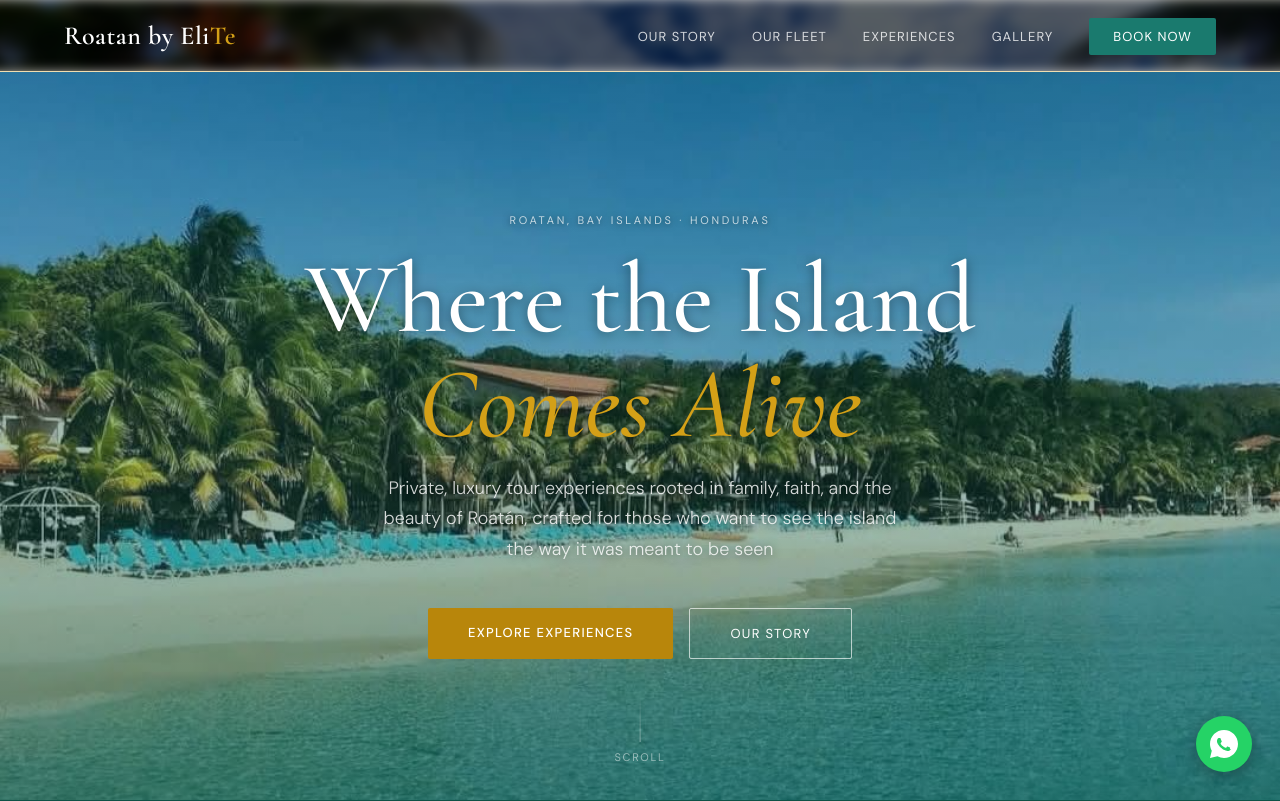
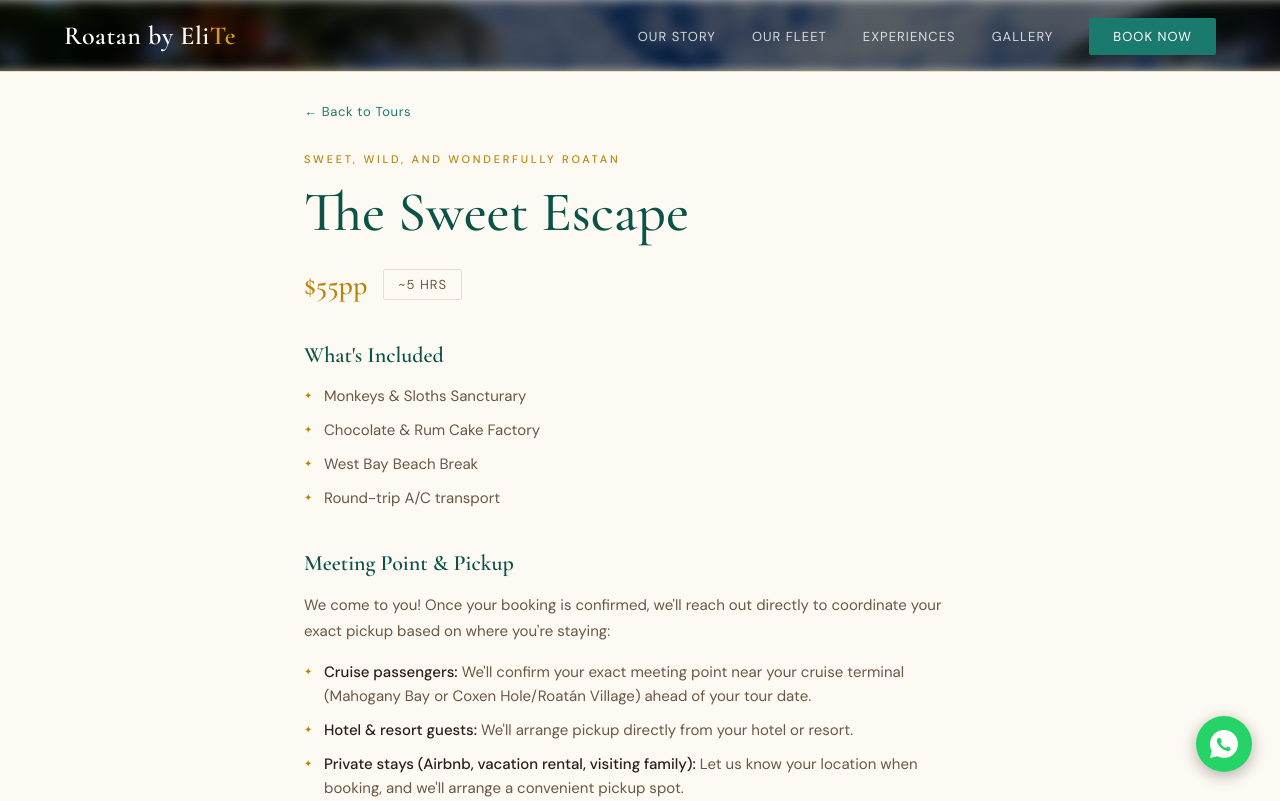
Before and after one commit to ShaniceS13/elite-tours, a React (Vite) app: page /tours/1 in a window 1280 px wide. Shown: the top 801 px of the page. Built offline with nearby package versions, Linux system fonts and the light colour scheme.

Commit message:
Add individual tour detail pages with React Router

```diff
--- a/package.json
+++ b/package.json
@@ -11,7 +11,8 @@
   },
   "dependencies": {
     "react": "^19.2.5",
-    "react-dom": "^19.2.5"
+    "react-dom": "^19.2.5",
+    "react-router-dom": "^7.18.2"
   },
   "devDependencies": {
     "@eslint/js": "^10.0.1",
--- a/src/App.jsx
+++ b/src/App.jsx
@@ -1,35 +1,24 @@
 import "./styles/global.css";
+import { BrowserRouter, Routes, Route } from "react-router-dom";
 import Navbar from "./components/Navbar";
-import Hero from "./components/Hero";
-import About from "./components/About";
-import Fleet from "./components/Fleet";
-import WhyELite from "./components/WhyElite";
-import Gallery from "./components/Gallery";
-import Experiences from "./components/Experience";
-import BookingForm from "./components/BookingForm";
 import Footer from "./components/Footer";
 import WhatsAppButton from "./components/WhatsAppButton";
-import Mission from "./components/Mission";
-import CancellationPolicy from "./components/CancellationPolicy";
+import Home from "./components/Home";
+import TourDetail from "./components/TourDetail";
 
 function App() {
   return (
-    <div>
-      <Navbar />
-      <Hero />
-      <Experiences />
-      <About />
-      <Mission />
-
-      <WhyELite />
-      <Fleet />
-      <Gallery />
-
-      <BookingForm />
-      <CancellationPolicy />
-      <Footer />
-      <WhatsAppButton />
-    </div>
+    <BrowserRouter>
+      <div>
+        <Navbar />
+        <Routes>
+          <Route path="/" element={<Home />} />
+          <Route path="tours/:id" element={<TourDetail />} />
+        </Routes>
+        <Footer />
+        <WhatsAppButton />
+      </div>
+    </BrowserRouter>
   );
 }
 
--- a/src/components/Experience.jsx
+++ b/src/components/Experience.jsx
@@ -3,6 +3,7 @@ import { packages, tiers } from "../data/packages";
 import { activities } from "../data/activities";
 import useInView from "../hooks/useInView";
 import "../styles/Experiences.css";
+import { Link } from "react-router-dom";
 
 export default function Experiences() {
   const [activeTier, setActiveTier] = useState("t1");
@@ -117,6 +118,10 @@ export default function Experiences() {
                 {expandedCards.includes(pkg.id) ? "Shows Less" : "View More"}
               </button>
 
+              <Link to={`/tours/${pkg.id}`} className="pkg-full-details-link">
+                Full Details →
+              </Link>
+
               <a href="#book" className="pkg-btn">
                 {pkg.tier === "t4" ? "Request a Quote" : "Book This Package"}
               </a>
--- /dev/null
+++ b/src/components/Home.jsx
@@ -0,0 +1,37 @@
+import Hero from "./Hero";
+import About from "./About";
+import Fleet from "./Fleet";
+import WhyELite from "./WhyElite";
+import Gallery from "./Gallery";
+import Experiences from "./Experience";
+import BookingForm from "./BookingForm";
+import Mission from "./Mission";
+import CancellationPolicy from "./CancellationPolicy";
+import { useEffect } from "react";
+import { useLocation } from "react-router-dom";
+
+export default function Home() {
+  const location = useLocation();
+
+  useEffect(() => {
+    if (location.hash) {
+      const element = document.querySelector(location.hash);
+      if (element) {
+        element.scrollIntoView({ behavior: "smooth" });
+      }
+    }
+  }, [location]);
+  return (
+    <>
+      <Hero />
+      <Experiences />
+      <About />
+      <Mission />
+      <WhyELite />
+      <Fleet />
+      <Gallery />
+      <BookingForm />
+      <CancellationPolicy />
+    </>
+  );
+}
--- /dev/null
+++ b/src/components/TourDetail.jsx
@@ -0,0 +1,84 @@
+import { useParams, Link } from "react-router-dom";
+import { packages } from "../data/packages";
+import "../styles/TourDetail.css";
+
+export default function TourDetail() {
+  const { id } = useParams();
+  const pkg = packages.find((p) => p.id === Number(id));
+
+  if (!pkg) {
+    return (
+      <section className="tour-detail">
+        <p>Tour not found.</p>
+        <Link to="/">Back to Home</Link>
+      </section>
+    );
+  }
+
+  return (
+    <section className="tour-detail">
+      <Link to="/#tours" className="back-link">
+        ← Back to Tours
+      </Link>
+
+      <div className="tour-detail-header">
+        <span className="section-tag">{pkg.tagline}</span>
+        <h1 className="section-title">{pkg.name}</h1>
+        <div className="tour-detail-meta">
+          <span className="tour-detail-price">
+            {pkg.price > 0 ? `$${pkg.price}pp` : "Quoted"}
+          </span>
+          <span className="tour-detail-duration">{pkg.duration}</span>
+        </div>
+      </div>
+
+      <div className="tour-detail-body">
+        <p className="tour-full-description">{pkg.fullDescription}</p>
+
+        <div className="tour-includes-block">
+          <h3>What's Included</h3>
+          <ul>
+            {pkg.includes.map((item, i) => (
+              <li key={i}>{item}</li>
+            ))}
+          </ul>
+        </div>
+
+        <div className="tour-meeting-block">
+          <h3>Meeting Point & Pickup</h3>
+          <p>
+            We come to you! Once your booking is confirmed, we'll reach out
+            directly to coordinate your exact pickup based on where you're
+            staying:
+          </p>
+          <ul>
+            <li>
+              <strong>Cruise passengers:</strong> We'll confirm your exact
+              meeting point near your cruise terminal (Mahogany Bay or Coxen
+              Hole/Roatán Village) ahead of your tour date.
+            </li>
+            <li>
+              <strong>Hotel & resort guests:</strong> We'll arrange pickup
+              directly from your hotel or resort.
+            </li>
+            <li>
+              <strong>
+                Private stays (Airbnb, vacation rental, visiting family):
+              </strong>{" "}
+              Let us know your location when booking, and we'll arrange a
+              convenient pickup spot.
+            </li>
+          </ul>
+          <p>
+            You'll receive your exact meeting details directly from us after
+            booking — no guesswork required.
+          </p>
+        </div>
+
+        <Link to="/#book" className="pkg-btn tour-detail-book-btn">
+          Book This Tour
+        </Link>
+      </div>
+    </section>
+  );
+}
--- a/src/data/packages.js
+++ b/src/data/packages.js
@@ -56,6 +56,8 @@ export const packages = [
       "West Bay Beach Break",
       "Round-trip A/C transport",
     ],
+    fullDescription:
+      "Your day starts with pickup and a scenic drive toward the heart of the island. First stop: our zip line course, where you'll soar through the jungle canopy on a series of ziplines with sweeping views of Roatán's coastline below — no experience necessary, we walk you through every step. From there, we head to the Monkey & Sloth Sanctuary, where you'll get up close with some of the island's most beloved residents. Hold a sloth, watch the monkeys play, and learn a little about the wildlife that calls Roatán home. We'll wrap up the day at West Bay Beach, one of the most beautiful stretches of sand on the island, with time to relax, swim, and soak in the Caribbean before we bring you back. You'll travel in our air-conditioned vehicle throughout the day, with stops timed to give you real time at each place — not rushed, not a checkbox tour.",
   },
 
   {
--- a/src/styles/Experiences.css
+++ b/src/styles/Experiences.css
@@ -424,6 +424,21 @@
   color: var(--white);
 }
 
+.pkg-full-details-link {
+  display: block;
+  font-size: 12px;
+  letter-spacing: 0.05em;
+  color: rgba(255, 255, 255, 0.5);
+  text-decoration: none;
+  margin-top: -8px;
+  margin-bottom: 20px;
+  transition: color 0.2s;
+}
+
+.pkg-full-details-link:hover {
+  color: var(--gold-light);
+}
+
 /* - Mobile - */
 @media (max-width: 768px) {
   .experiences {
--- /dev/null
+++ b/src/styles/TourDetail.css
@@ -0,0 +1,127 @@
+/* - Tour Detail Page - */
+.tour-detail {
+  padding: 100px 5% 60px;
+  max-width: 800px;
+  margin: 0 auto;
+}
+
+.back-link {
+  display: inline-block;
+  font-size: 13px;
+  letter-spacing: 0.05em;
+  color: var(--teal);
+  text-decoration: none;
+  margin-bottom: 32px;
+  transition: color 0.2s;
+}
+
+.back-link:hover {
+  color: var(--teal-light);
+}
+
+/* - Header - */
+.tour-detail-header {
+  margin-bottom: 40px;
+}
+
+.tour-detail-meta {
+  display: flex;
+  align-items: center;
+  gap: 16px;
+  margin-top: 8px;
+}
+
+.tour-detail-price {
+  font-family: "Cormorant Garamond", serif;
+  font-size: 28px;
+  font-weight: 600;
+  color: var(--gold);
+}
+
+.tour-detail-duration {
+  font-size: 13px;
+  letter-spacing: 0.08em;
+  text-transform: uppercase;
+  color: var(--text-muted);
+  border: 1px solid var(--sand-dark);
+  padding: 6px 14px;
+  border-radius: 2px;
+}
+
+/* - Body - */
+.tour-full-description {
+  font-size: 16px;
+  line-height: 1.85;
+  color: var(--text-muted);
+  margin-bottom: 40px;
+}
+
+.tour-includes-block,
+.tour-meeting-block {
+  margin-bottom: 40px;
+}
+
+.tour-includes-block h3,
+.tour-meeting-block h3 {
+  font-family: "Cormorant Garamond", serif;
+  font-size: 22px;
+  font-weight: 600;
+  color: var(--teal-deep);
+  margin-bottom: 16px;
+}
+
+.tour-includes-block ul,
+.tour-meeting-block ul {
+  list-style: none;
+  display: flex;
+  flex-direction: column;
+  gap: 10px;
+}
+
+.tour-includes-block li,
+.tour-meeting-block li {
+  font-size: 15px;
+  line-height: 1.6;
+  color: var(--text-muted);
+  padding-left: 20px;
+  position: relative;
+}
+
+.tour-includes-block li::before,
+.tour-meeting-block li::before {
+  content: "✦";
+  position: absolute;
+  left: 0;
+  color: var(--gold);
+  font-size: 10px;
+  top: 4px;
+}
+
+.tour-meeting-block p {
+  font-size: 15px;
+  line-height: 1.75;
+  color: var(--text-muted);
+  margin-bottom: 16px;
+}
+
+.tour-meeting-block strong {
+  color: var(--text-main);
+  font-weight: 500;
+}
+
+/* - Book Button - */
+.tour-detail-book-btn {
+  display: inline-block;
+  margin-top: 8px;
+}
+
+/* - Mobile - */
+@media (max-width: 768px) {
+  .tour-detail {
+    padding: 90px 5% 48px;
+  }
+
+  .tour-detail-meta {
+    flex-wrap: wrap;
+  }
+}
```
Also changed, not shown: 1 other file (tests, documents, lock files or other folders).
